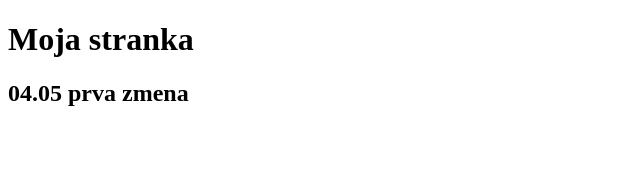
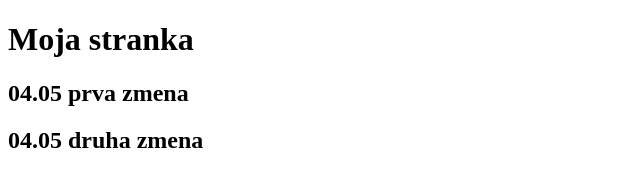
Before and after one commit to MarekHarcarik/1_skuska, a plain HTML site: page index.html in a window 1280 px wide. Shown: the whole page, without its empty margins (0-640 px from the left). Drawn offline with Linux system fonts and the light colour scheme.

Commit message:
Update index.html

```diff
--- a/index.html
+++ b/index.html
@@ -10,6 +10,7 @@
 <body>
   <h1>Moja stranka</h1>
   <h2>04.05 prva zmena</h2>
+  <h2>04.05 druha zmena</h2>
 
 </body>
 </html>
```
